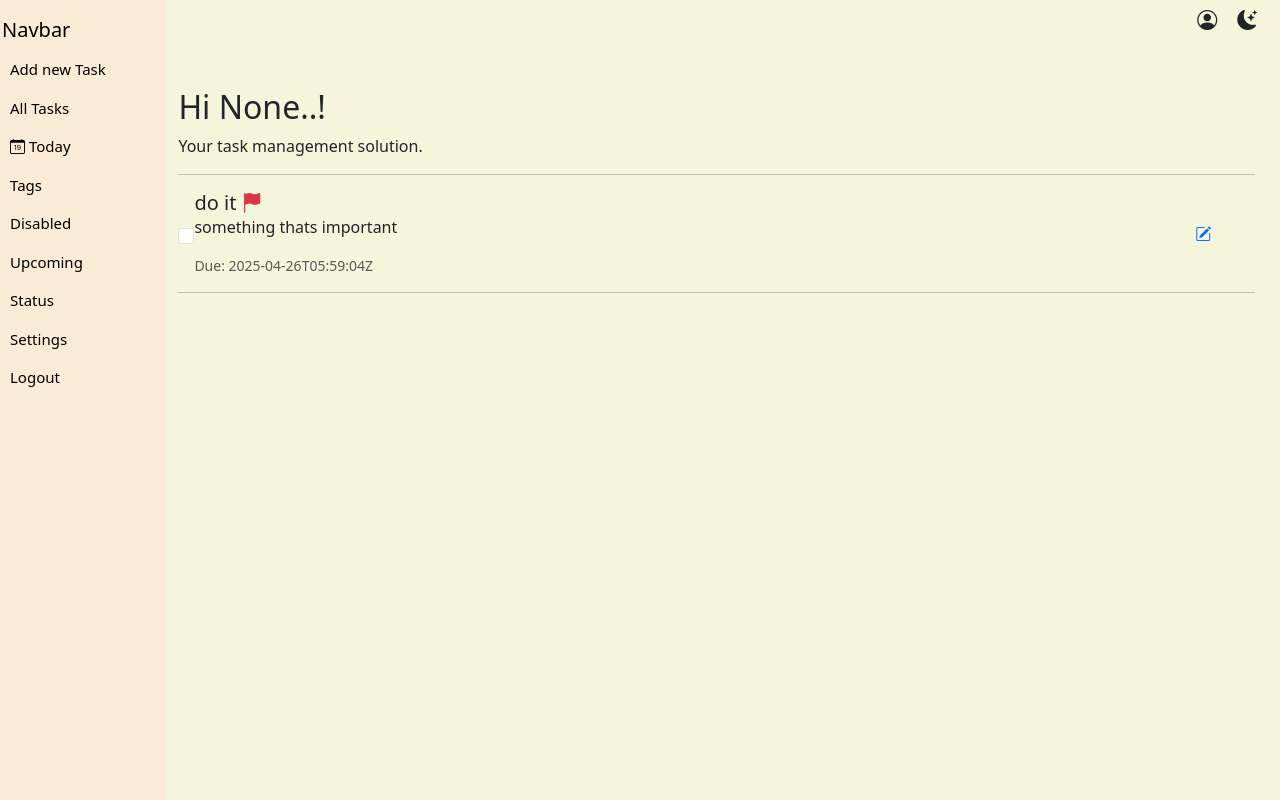
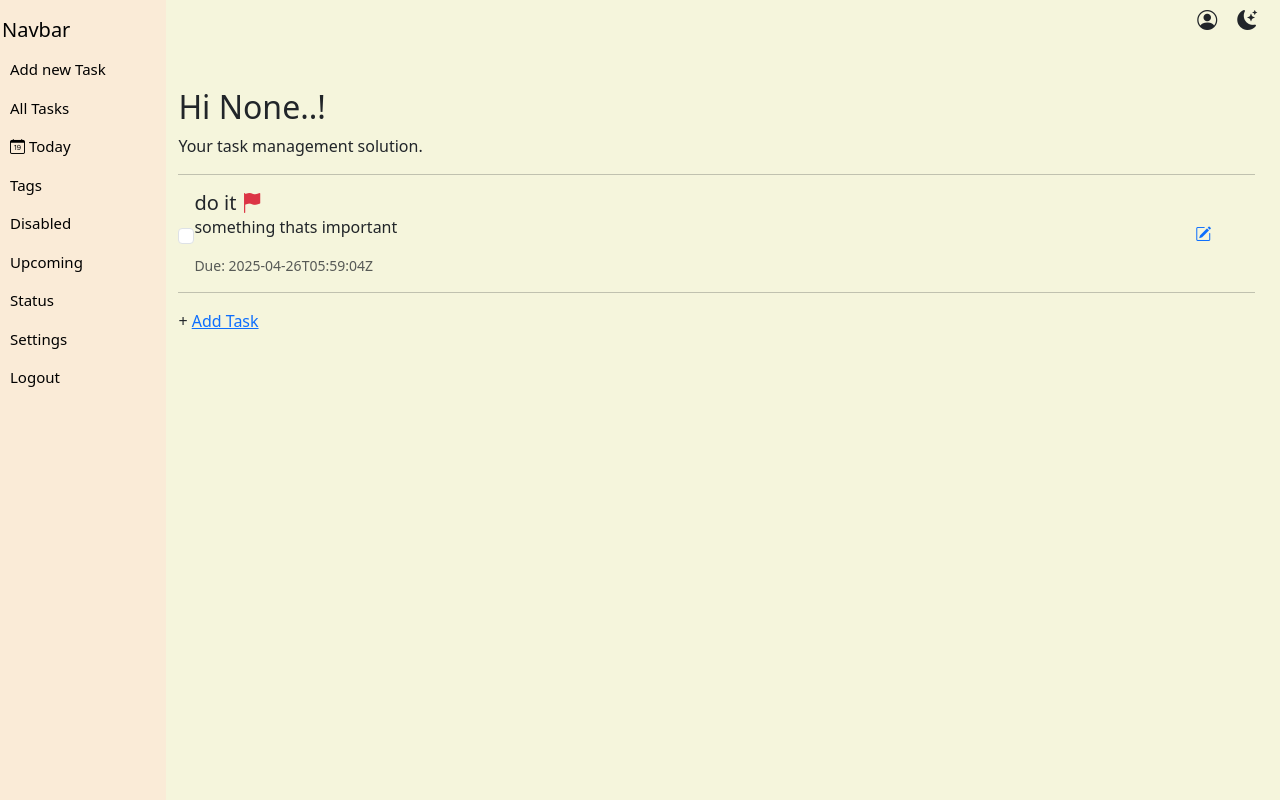
Before and after one commit to gsiri-jack/Taskly, a Django app: page /base/ in a window 1280 px wide. Run offline with Django 5.2, Linux system fonts and the light colour scheme; data comes from the database, SQL or seed files in the repository; some libraries are stand-ins or nearby versions.

Commit message:
Update Index.html

```diff
--- a/taskly/base/templates/base/index.html
+++ b/taskly/base/templates/base/index.html
@@ -28,5 +28,6 @@
             </div>
             <hr>
         {% endfor %}
+        + <a href="{% url 'task_detail' task.id %}">Add Task</a>
     </div>
 {% endblock %}
```
Also changed, not shown: taskly/base/templates/base/eGVxzd01.svg (added), taskly/base/templates/base/sign.svg (added).
